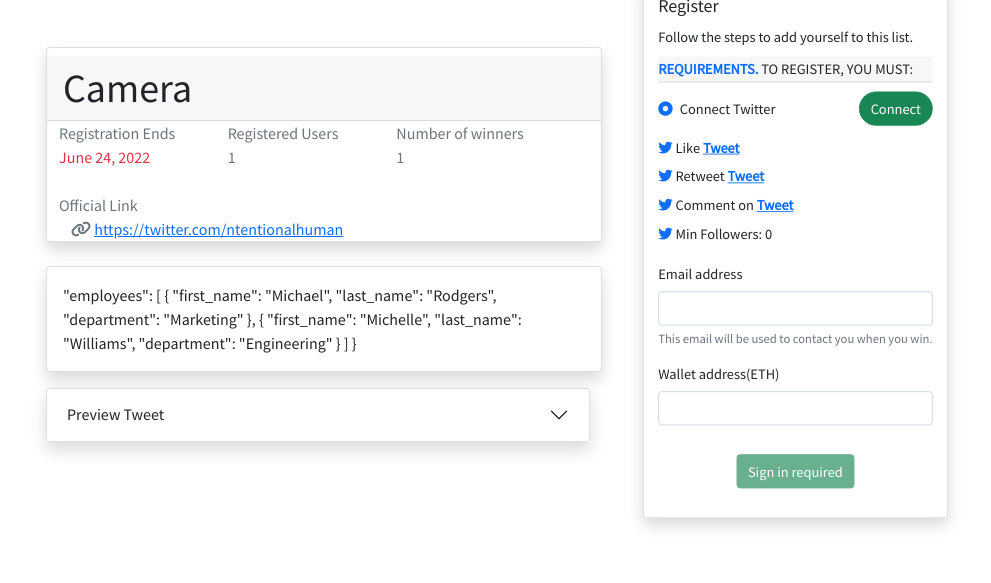
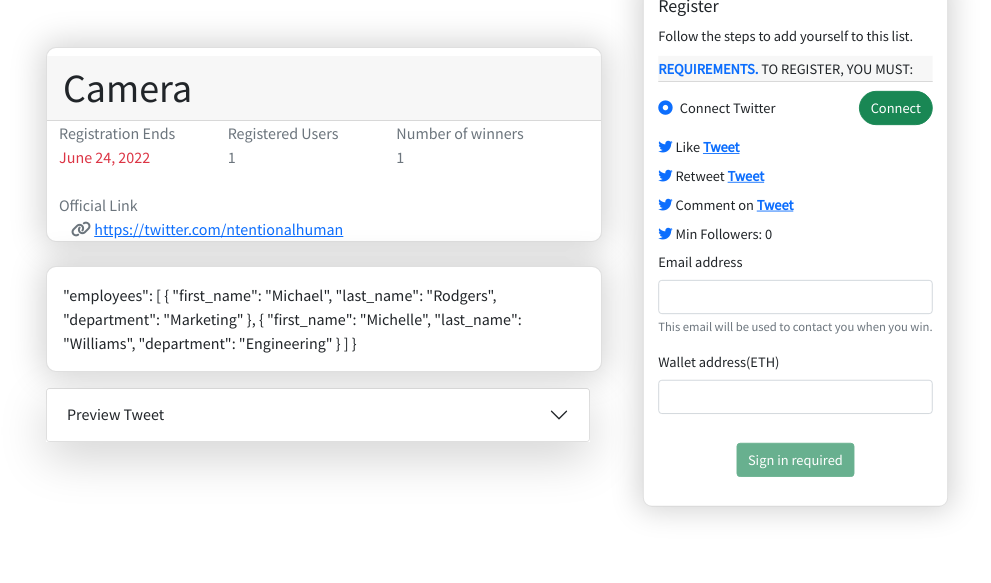
Before and after one commit to HectorGitt/twitter-mint, a Django app: page /project/94550245-4431-4876-9888-67dede033c91/ in a window 1280 px wide. Shown: the part 217-800 px from the top of the page, without its empty margins (26-1017 px from the left). Run offline with Django 4.2, Linux system fonts and the light colour scheme; data comes from the database, SQL or seed files in the repository; some libraries are stand-ins or nearby versions.

Commit message:
changed border and box shadow

```diff
--- a/mint/static/mint/styles/styles.css
+++ b/mint/static/mint/styles/styles.css
@@ -8,6 +8,11 @@ body {
     position: absolute;
     top: -50% ;
     transform: scale(0.9);
+}
+.card {
+    border-radius: 10px;
+    box-shadow: 0 0 2rem 0.3rem rgba(0, 0, 0, 0.171);
+
 }
 .top-image-cont {
     height: 20vh;
--- a/mint/templates/mint/project.html
+++ b/mint/templates/mint/project.html
@@ -19,7 +19,7 @@
 <div class="container-fluid">
     <div class="row mx-lg-5 my-5">
         <div class="col-xs-12 col-md-6 ">
-            <div class="card shadow">
+            <div class="card">
               <h5 class="card-title position-absolute right-0">
               </h5>
 
@@ -53,7 +53,7 @@
             </div>
         </div>
         <div class="col-xs-12 register-card col-md-6">
-            <div class="card shadow">
+            <div class="card">
                 <div class="card-body">
                   <h5 class="card-title">Register</h5>
 
@@ -132,7 +132,7 @@
                     </div>
                     {% endif %}
 
-                    <form class='mt-3 complete_form' method='POST' >
+                    <form class='mt-1 complete_form' method='POST' >
                       {% csrf_token %}
                       <div class="mb-3">
                         {% if context.email_required %}
@@ -166,13 +166,13 @@
               </div>
         </div>
 		<div class="col-xs-12 col-md-6 mt-4">
-			<div class="card shadow">
+			<div class="card">
 				<p class="card-text p-3"> {{context.project_description}} </p>
 			</div>
 		</div>
 		<div class='row mt-3'>
 			<div class='col-xs-12 col-md-6'>
-				<div class="accordion shadow" id="accordionFlushExample">
+				<div class="accordion shadow-lg" id="accordionFlushExample">
 					<div class="accordion-item">
 						  <h2 class="accordion-header" id="flush-headingOne">
 							<button class="accordion-button collapsed" type="button" data-bs-toggle="collapse" data-bs-target="#flush-collapseOne" aria-expanded="false" aria-controls="flush-collapseOne">
```
